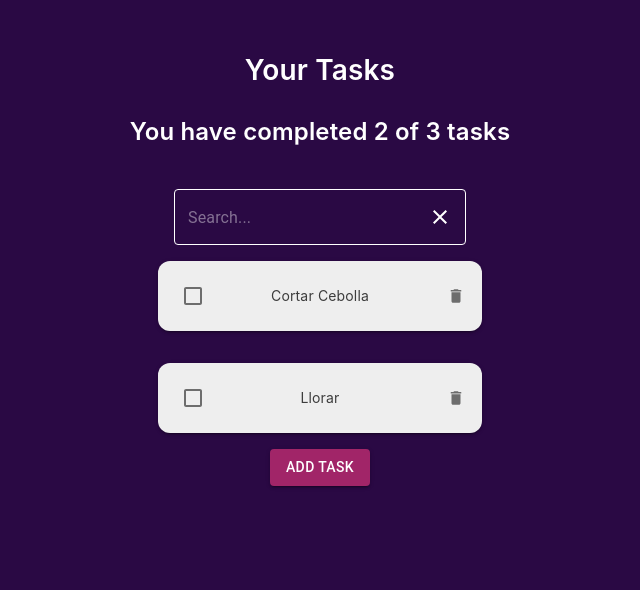
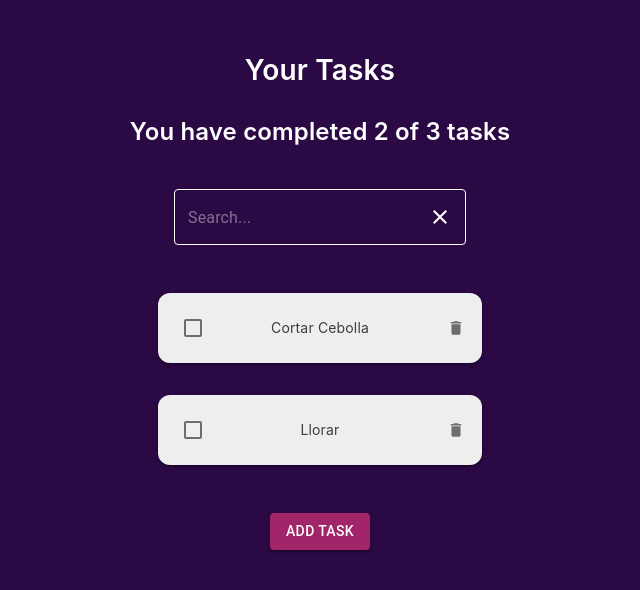
Before and after one commit to samuelDear/react-course, a React (Create React App) app: page / in a window 1280 px wide. Shown: the top 590 px of the page, without its empty margins (320-960 px from the left). Built offline with nearby package versions, Linux system fonts and the light colour scheme.

Commit message:
Separation on content

```diff
--- a/src/components/TodoList.tsx
+++ b/src/components/TodoList.tsx
@@ -1,10 +1,10 @@
 import React from 'react';
-import { Grid } from '@material-ui/core';
+import { Grid, Box } from '@material-ui/core';
 
 const TodoList: React.FC = ({ children }) => (
-  <section>
+  <Box my={4}>
     <Grid container>{children}</Grid>
-  </section>
+  </Box>
 );
 
 export default TodoList;
```
